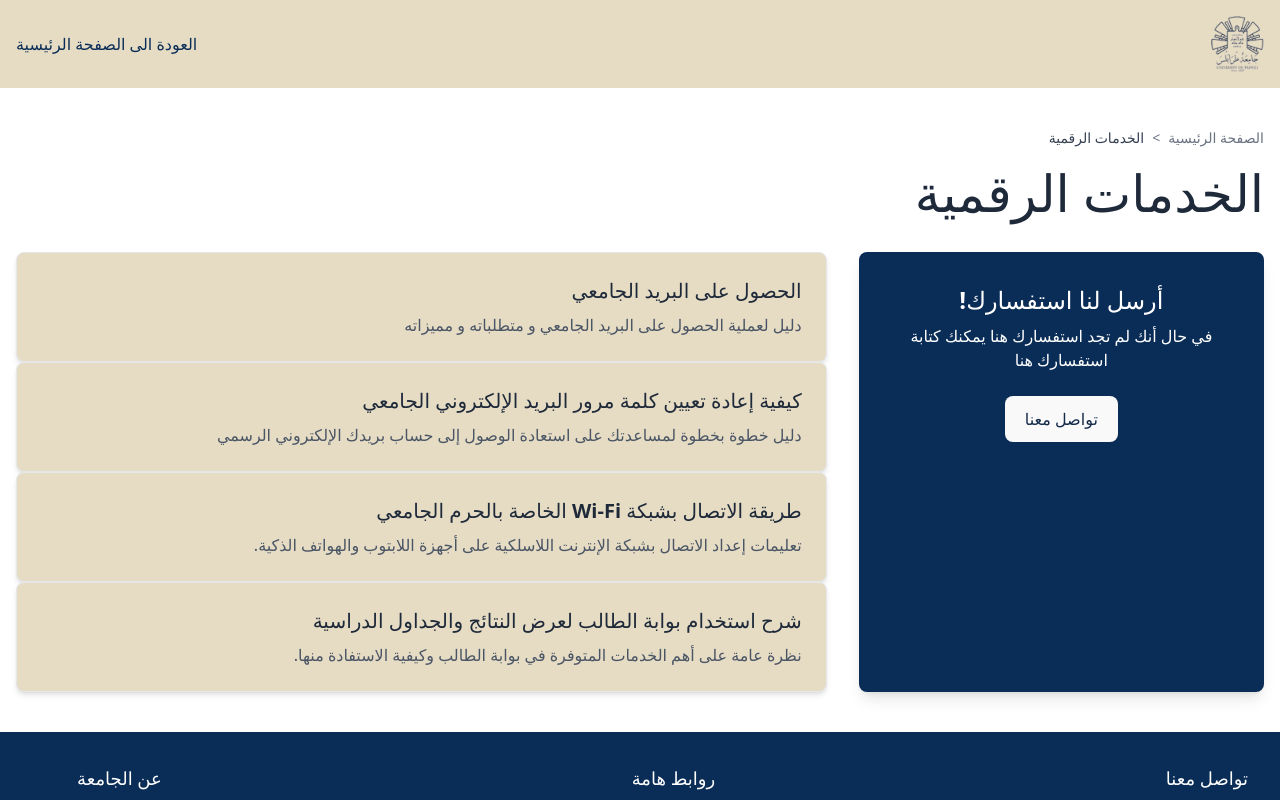
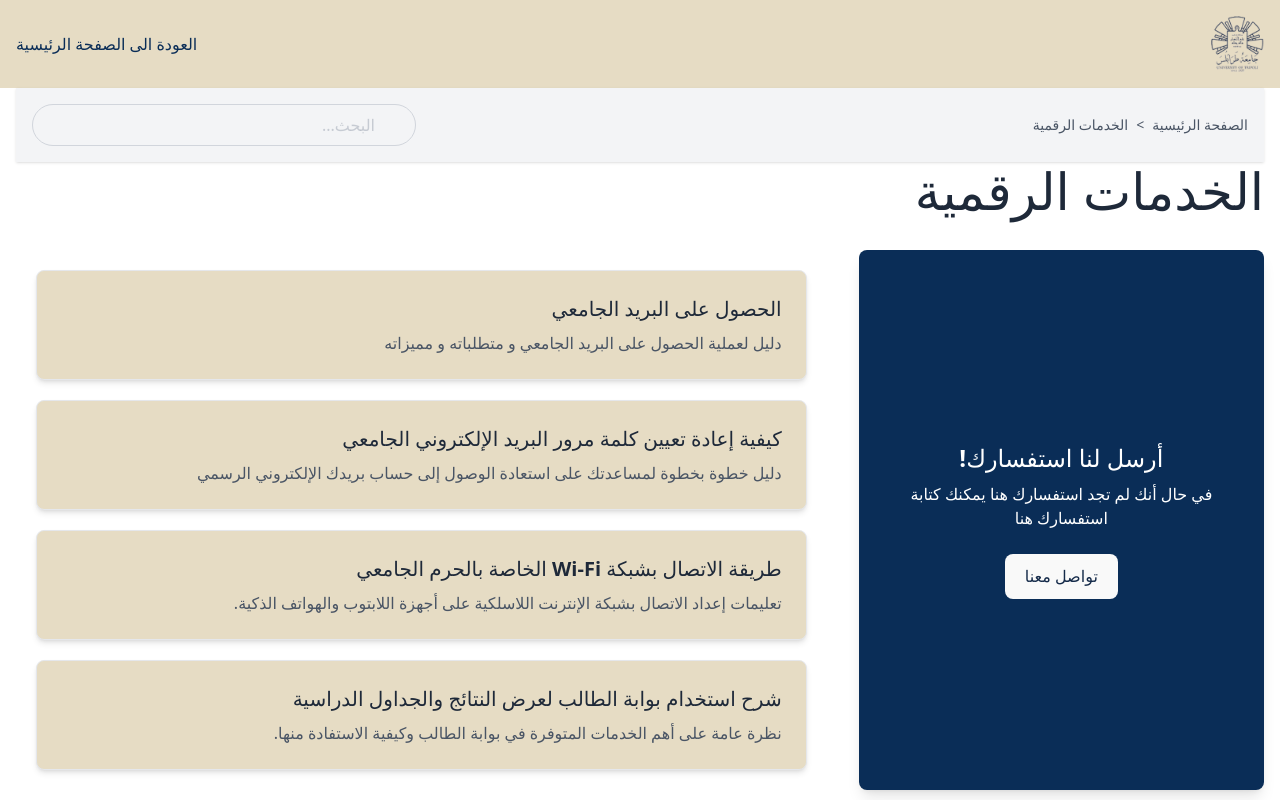
Before and after one commit to najmdeen7/university-KnowledgeBase-frontend, a React (Vite) app: page /services in a window 1280 px wide. Shown: the top 800 px of the page. Built offline with nearby package versions, Linux system fonts and the light colour scheme.

Commit message:
changing of the last minut

```diff
--- a/src/Combonents/ArticleCard.jsx
+++ b/src/Combonents/ArticleCard.jsx
@@ -1,5 +1,5 @@
-import React from 'react';
-import { Link } from 'react-router-dom'; // 1. Import Link
+import React from "react";
+import { Link } from "react-router-dom"; // 1. Import Link
 
 const ArticleCard = ({ title, description }) => {
   return (
@@ -8,7 +8,7 @@ const ArticleCard = ({ title, description }) => {
       <div
         className="bg-[#E6DCC4] p-6 rounded-lg shadow-md border border-gray-200
                    hover:shadow-xl hover:scale-[1.02]
-                   transition-all duration-200 ease-in-out"
+                   transition-all duration-200 ease-in-out m-5 text-blue-950"
         dir="rtl"
       >
         <h3 className="text-xl font-bold text-gray-800 mb-2">{title}</h3>
--- a/src/Combonents/ContactCard.jsx
+++ b/src/Combonents/ContactCard.jsx
@@ -1,10 +1,12 @@
-import React from 'react';
+import React from "react";
 
 const ContactCard = () => {
   return (
-        <aside className="bg-[#0A2D57] text-white p-8 rounded-lg flex flex-col items-center text-center shadow-lg h-full">
+    <aside className="bg-[#0A2D57] text-white p-8 rounded-lg flex flex-col items-center justify-center text-center shadow-lg h-full ">
       <h2 className="text-2xl font-bold mb-2">أرسل لنا استفسارك!</h2>
-            <p className="mb-6">في حال أنك لم تجد استفسارك هنا يمكنك كتابة استفسارك هنا</p>
+      <p className="mb-6">
+        في حال أنك لم تجد استفسارك هنا يمكنك كتابة استفسارك هنا
+      </p>
       <button className="bg-white text-[#142A49] font-bold py-2 px-8 rounded-lg hover:bg-gray-200 transition-colors">
         تواصل معنا
       </button>
--- a/src/Combonents/Footer.jsx
+++ b/src/Combonents/Footer.jsx
@@ -2,7 +2,7 @@ export default function Footer() {
   return (
     <div
       style={{ backgroundColor: "#0A2D57" }}
-      className="text-white p-8 w-full text-right"
+      className="text-white p-8 w-full text-right mt-5"
     >
       <div className="container mx-auto flex flex-col md:flex-row justify-between gap-8">
         <div>
--- a/src/pages/DigitalServices.jsx
+++ b/src/pages/DigitalServices.jsx
@@ -1,25 +1,38 @@
-import React from 'react';
-// استيراد المكونات التي سنستخدمها
-import ArticleCard from '../Combonents/ArticleCard';
-import ContactCard from '../Combonents/ContactCard';
-
-// البيانات يمكن فصلها في ملف خاص لاحقاً أيضاً
+import React from "react";
+import ArticleCard from "../Combonents/ArticleCard";
+import ContactCard from "../Combonents/ContactCard";
+import SubHeader from "../Combonents/SubHeader";
 const articlesData = [
-    { title: "الحصول على البريد الجامعي", description: "دليل لعملية الحصول على البريد الجامعي و متطلباته و مميزاته" },
-    { title: "كيفية إعادة تعيين كلمة مرور البريد الإلكتروني الجامعي", description: "دليل خطوة بخطوة لمساعدتك على استعادة الوصول إلى حساب بريدك الإلكتروني الرسمي" },
-    { title: "طريقة الاتصال بشبكة Wi-Fi الخاصة بالحرم الجامعي", description: "تعليمات إعداد الاتصال بشبكة الإنترنت اللاسلكية على أجهزة اللابتوب والهواتف الذكية." },
-    { title: "شرح استخدام بوابة الطالب لعرض النتائج والجداول الدراسية", description: "نظرة عامة على أهم الخدمات المتوفرة في بوابة الطالب وكيفية الاستفادة منها." }
+  {
+    title: "الحصول على البريد الجامعي",
+    description: "دليل لعملية الحصول على البريد الجامعي و متطلباته و مميزاته",
+  },
+  {
+    title: "كيفية إعادة تعيين كلمة مرور البريد الإلكتروني الجامعي",
+    description:
+      "دليل خطوة بخطوة لمساعدتك على استعادة الوصول إلى حساب بريدك الإلكتروني الرسمي",
+  },
+  {
+    title: "طريقة الاتصال بشبكة Wi-Fi الخاصة بالحرم الجامعي",
+    description:
+      "تعليمات إعداد الاتصال بشبكة الإنترنت اللاسلكية على أجهزة اللابتوب والهواتف الذكية.",
+  },
+  {
+    title: "شرح استخدام بوابة الطالب لعرض النتائج والجداول الدراسية",
+    description:
+      "نظرة عامة على أهم الخدمات المتوفرة في بوابة الطالب وكيفية الاستفادة منها.",
+  },
 ];
 
 const DigitalServices = () => {
+  const page = [
+    { title: "الصفحة الرئيسية", href: "#" },
+    { title: "الخدمات الرقمية", href: "#" },
+  ];
   return (
     <div className="bg-white" dir="rtl">
-            <div className="container mx-auto px-4 py-10">
-                <div className="text-sm text-gray-500 mb-4">
-                    <span>الصفحة الرئيسية</span>
-                    <span className="mx-2">&gt;</span>
-                    <span className="font-semibold text-gray-700">الخدمات الرقمية</span>
-                </div>
+      <div className="container mx-auto px-4 ">
+        <SubHeader breadcrumbs={page}></SubHeader>
 
         <h1 className="text-4xl font-bold text-gray-800 mb-8">
           الخدمات الرقمية
```
Also changed, not shown: src/App.jsx (+8 -10 lines). Lines whose indentation alone changed are shown as unchanged.
